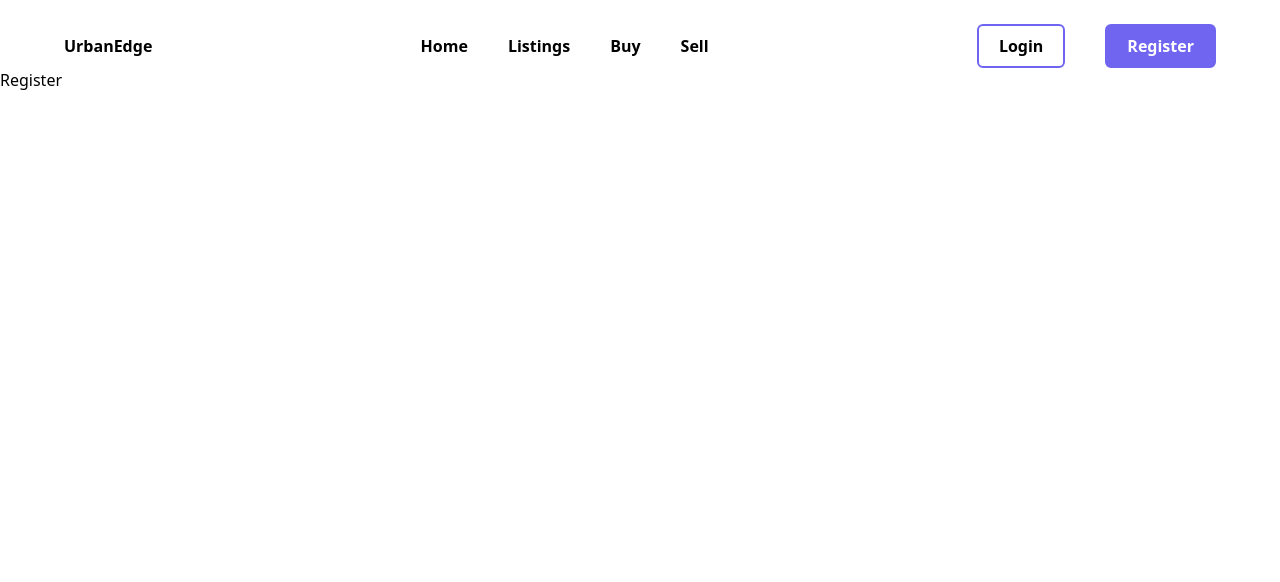
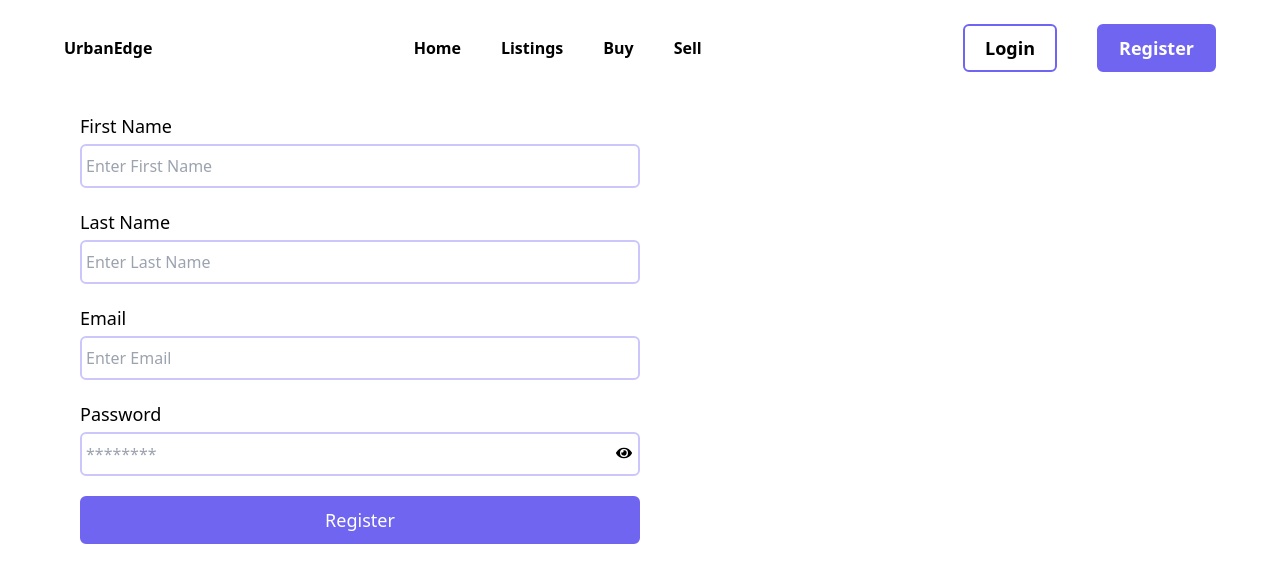
Before and after one commit to WinifredOgbeiwi/UrbanEdge-Realty, a React (Vite) app: page /register in a window 1280 px wide. Shown: the top 582 px of the page. Built offline with nearby package versions, Linux system fonts and the light colour scheme.

Commit message:
login and signup pages

```diff
--- a/package.json
+++ b/package.json
@@ -12,6 +12,7 @@
   "dependencies": {
     "react": "^18.3.1",
     "react-dom": "^18.3.1",
+    "react-icons": "^5.3.0",
     "react-router-dom": "^6.27.0"
   },
   "devDependencies": {
--- a/src/App.jsx
+++ b/src/App.jsx
@@ -2,7 +2,7 @@ import React from "react";
 import Navbar from "./components/layouts/Navbar";
 import { BrowserRouter, Route, Routes } from "react-router-dom";
 import Home from "./pages/Landing_page/Home";
-import Login from "./pages/auth/login";
+import Login from "./pages/auth/Login";
 import Register from "./pages/auth/Register";
 import ConfirmRegistration from "./pages/auth/ConfirmRegistration";
 import ForgotPassword from "./pages/auth/ForgetPassword";
--- a/src/components/common/Button.jsx
+++ b/src/components/common/Button.jsx
@@ -2,7 +2,7 @@ import { Link } from "react-router-dom";
 
 const Button = ({ text,bg,link }) => {
   return (
-    <button className={`${bg} px-5 py-2 rounded-md border-primary border-2`}>
+    <button className={`${bg} px-5 py-2 rounded-md border-primary border-2 text-lg`}>
       <Link to={link}>
         {text}
       </Link>
--- /dev/null
+++ b/src/components/common/Input.jsx
@@ -0,0 +1,36 @@
+import { FaEye, FaEyeSlash } from "react-icons/fa";
+
+const Input = ({
+  text,
+  type,
+  placeholder,
+  id,
+  passwordVisibility,
+  setPasswordVisibility,
+}) => {
+  return (
+    <div className="flex flex-col relative font-medium">
+      <label htmlFor={id} className="text-lg">
+        {text}
+      </label>
+      <input
+        type={type}
+        name={id}
+        id={id}
+        placeholder={placeholder}
+        className="border-2 border-secondary outline-none mb-5 px-1 rounded-md py-2 mt-1"
+        required
+      />
+
+      {id === "password" && (
+        <div
+          className="absolute right-2 top-[45px] hover:cursor-pointer"
+          onClick={() => setPasswordVisibility(!passwordVisibility)}
+        >
+                  {passwordVisibility ? <FaEye /> :  <FaEyeSlash />}
+        </div>
+      )}
+    </div>
+  );
+};
+export default Input;
--- a/src/pages/auth/Login.jsx
+++ b/src/pages/auth/Login.jsx
@@ -1,9 +1,26 @@
-import React from 'react'
+import { useState } from "react";
+import Button from "../../components/common/Button";
+import Input from "../../components/common/Input";
 
-const login = () => {
+const Login = () => {
+  const [passwordVisibility, setPasswordVisibility] = useState(true);
   return (
-    <div>login</div>
-  )
-}
+    <section className="md:flexing mx-20 my-10">
+      <form action="" className="w-full md:w-1/2 ">
+        <Input id="email" text="Email" type="email" placeholder="Enter Email" />
+        <Input
+          id="password"
+          text="Password"
+          type={passwordVisibility ? "password" : "text"}
+          placeholder="********"
+          setPasswordVisibility={setPasswordVisibility}
+          passwordVisibility={passwordVisibility}
+        />
+        <Button text="Register" bg="bg-primary text-white w-full" />
+      </form>
+      <div></div>
+    </section>
+  );
+};
 
-export default login
+export default Login;
--- a/src/pages/auth/Register.jsx
+++ b/src/pages/auth/Register.jsx
@@ -1,9 +1,38 @@
-import React from 'react'
+import { useState } from "react";
+import Button from "../../components/common/Button";
+import Input from "../../components/common/Input";
 
 const Register = () => {
+  const [passwordVisibility, setPasswordVisibility] = useState(true);
   return (
-    <div>Register</div>
-  )
-}
+    <section className="md:flexing mx-20 my-10">
+      <form action="" className="w-full md:w-1/2 ">
+        <Input
+          id="firstname"
+          text="First Name"
+          type="text"
+          placeholder="Enter First Name"
+        />
+        <Input
+          id="lastname"
+          text="Last Name"
+          type="text"
+          placeholder="Enter Last Name"
+        />
+        <Input id="email" text="Email" type="email" placeholder="Enter Email" />
+        <Input
+          id="password"
+          text="Password"
+          type={passwordVisibility ? "password" : "text"}
+          placeholder="********"
+          setPasswordVisibility={setPasswordVisibility}
+          passwordVisibility={passwordVisibility}
+        />
+        <Button text="Register" bg="bg-primary text-white w-full" />
+      </form>
+      <div></div>
+    </section>
+  );
+};
 
-export default Register
+export default Register;
--- a/src/utils/assets.js
+++ b/src/utils/assets.js
@@ -1,6 +1,8 @@
 import Hero from '../assets/hero-pic.png'
+import Auth from "../assets/auth-pic.png";
 const IMAGES = {
   Hero,
+  Auth
 };
 
 export default IMAGES
```
Also changed, not shown: src/assets/auth-pic.png (added), 1 other file (tests, documents, lock files or other folders).
